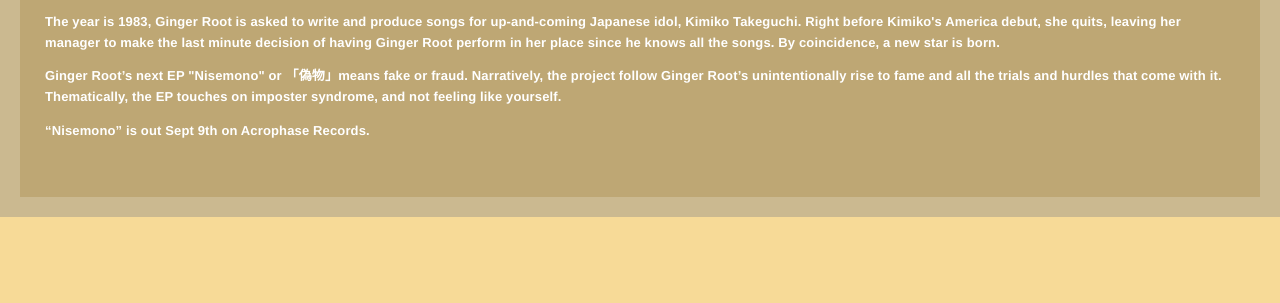
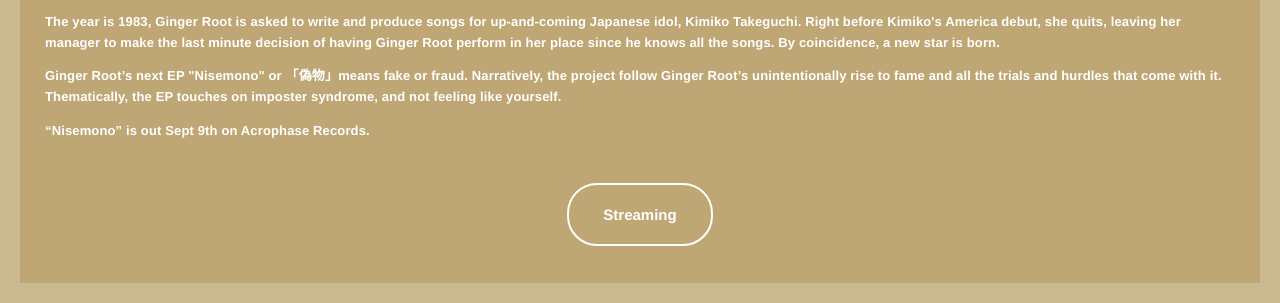
Before and after one commit to namhyk/gingerroot_copy, a plain HTML site: page index.html in a window 1280 px wide. Shown: the part 1705-2008 px from the top of the page. Before the commit the page ends 1922 px from the top, so only its background shows below. Drawn offline with Linux system fonts and the light colour scheme; a web font is replaced by a local one.

Commit message:
Add streaming button
Add and format streaming button

```diff
--- a/index.html
+++ b/index.html
@@ -79,6 +79,11 @@
             “Nisemono” is out Sept 9th on Acrophase Records.
           </p>
         </div>
+        <div class="streaming-btn-container">
+          <a href="#" class="streaming-btn">
+            Streaming
+          </a>
+        </div>
       </section>
     </div>
   </main>
--- a/style.css
+++ b/style.css
@@ -92,3 +92,26 @@ nav > ul > li > a {
 .video-description > p {
   padding-bottom: 0.8125rem;
 }
+
+.streaming-btn-container {
+  text-align: center;
+  cursor: pointer;
+  margin: 17px 0;
+  padding: 17px 0;
+}
+.streaming-btn {
+  text-decoration: none;
+  color: inherit;
+  font-size: 0.9375rem;
+  font-weight: 700;
+  padding: 21px 34px;
+  border: 2px solid white;
+  border-radius: 30px;
+}
+
+.streaming-btn:hover {
+  background-color: white;
+  color: black;
+  transition: background-color 0.2s;
+  transition: color 0.2s;
+}
```
